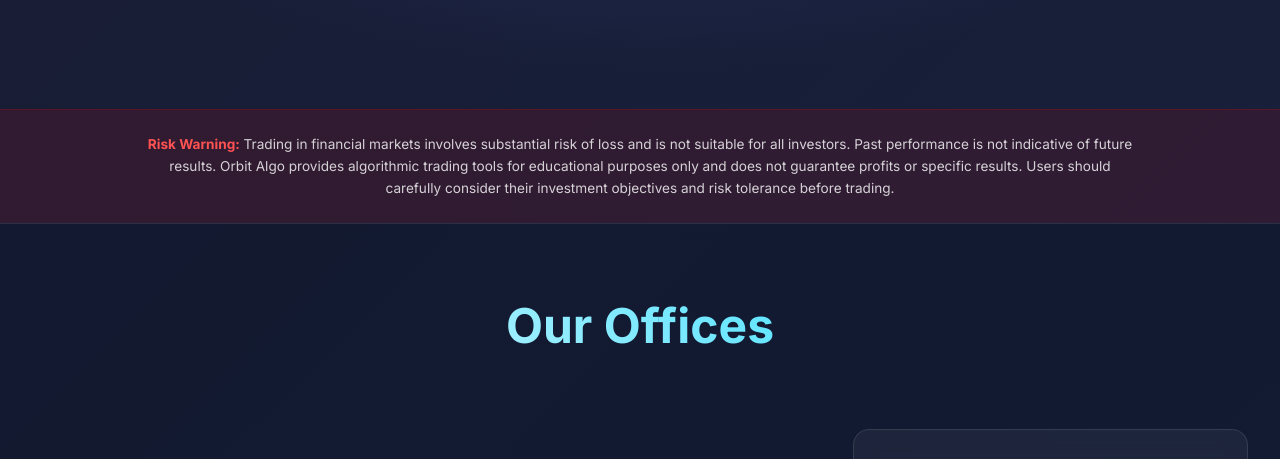
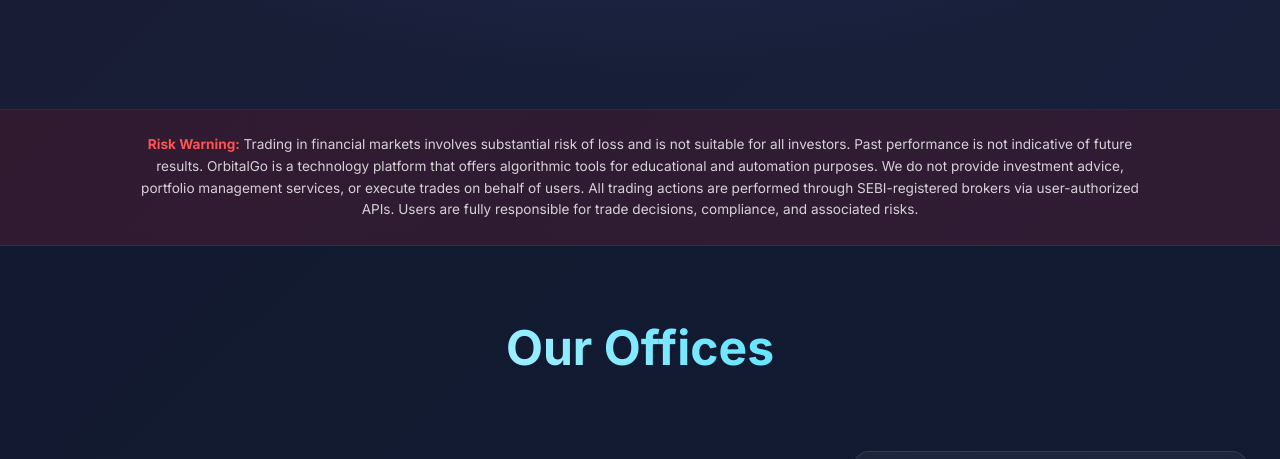
Before and after one commit to sujay12s/Orbitalgo, a plain HTML site: page index.html in a window 1280 px wide. Shown: the part 7640-8099 px from the top of the page. Drawn offline with Linux system fonts and the light colour scheme; a script that the page names is missing.

Commit message:
Update index.html

```diff
--- a/index.html
+++ b/index.html
@@ -2246,7 +2246,7 @@
 
     <section class="risk-warning">
         <div class="risk-warning-content">
-            <p><strong>Risk Warning:</strong> Trading in financial markets involves substantial risk of loss and is not suitable for all investors. Past performance is not indicative of future results. Orbit Algo provides algorithmic trading tools for educational purposes only and does not guarantee profits or specific results. Users should carefully consider their investment objectives and risk tolerance before trading.</p>
+            <p><strong>Risk Warning:</strong> Trading in financial markets involves substantial risk of loss and is not suitable for all investors. Past performance is not indicative of future results. OrbitalGo is a technology platform that offers algorithmic tools for educational and automation purposes. We do not provide investment advice, portfolio management services, or execute trades on behalf of users. All trading actions are performed through SEBI-registered brokers via user-authorized APIs. Users are fully responsible for trade decisions, compliance, and associated risks.</p>
         </div>
     </section>
 
```
